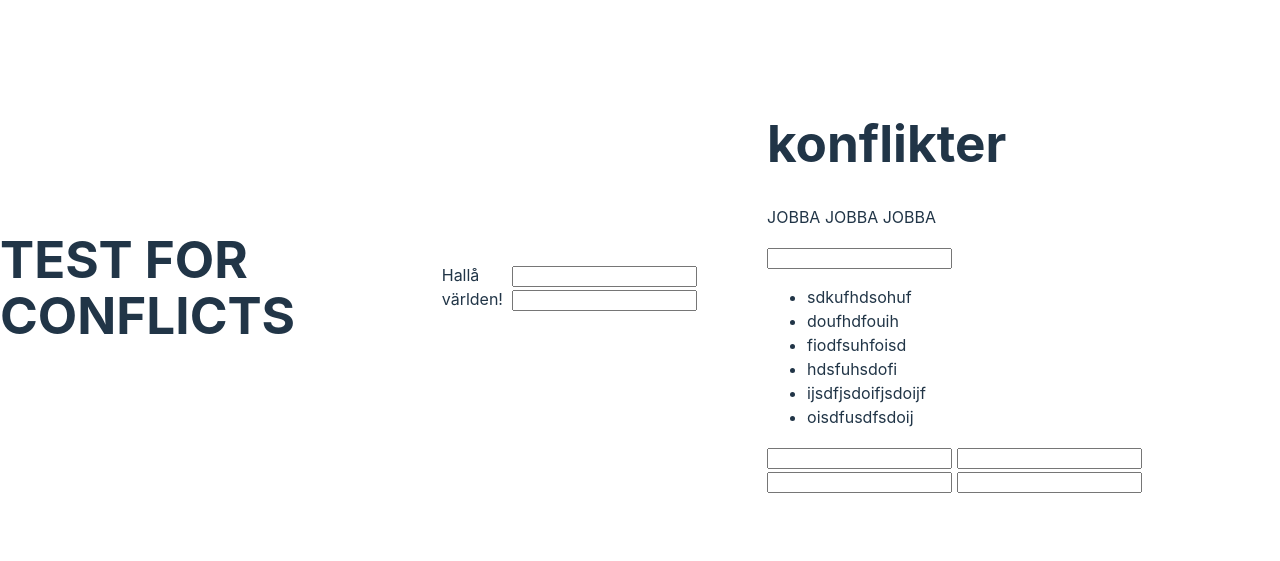
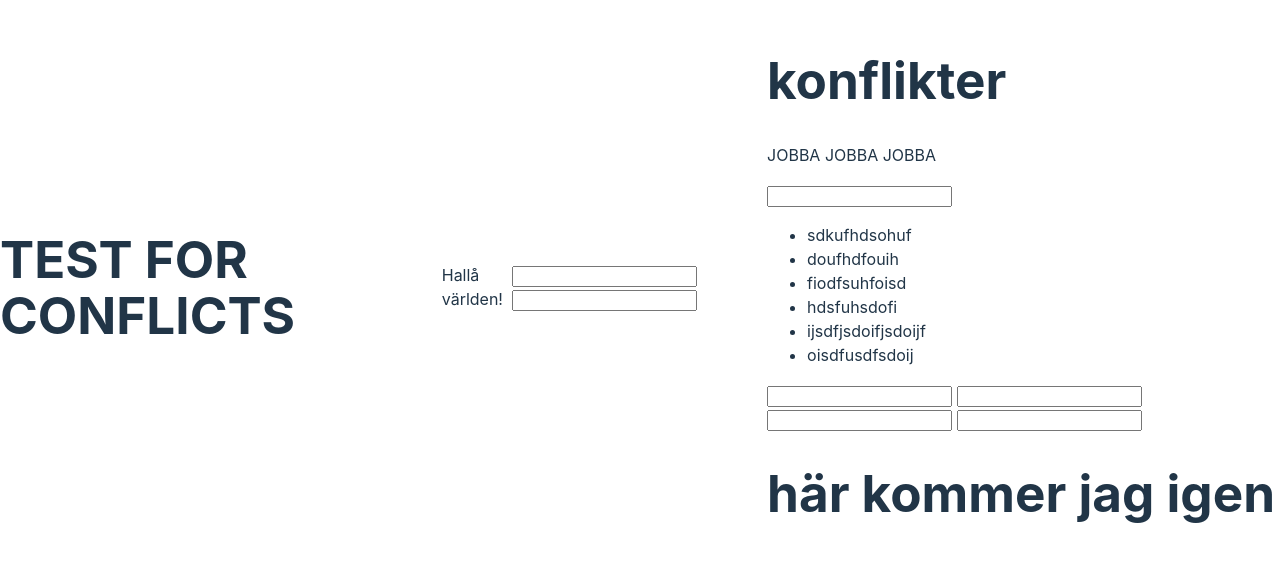
Before and after one commit to Kamechan98/git-test-, a website built with Vite: page index.html in a window 1280 px wide. Shown: the part 113-674 px from the top of the page. Built offline with nearby package versions, Linux system fonts and the light colour scheme.

Commit message:
här kommer Moa igen

```diff
--- a/index.html
+++ b/index.html
@@ -36,6 +36,8 @@
     <input type="text" name="" id="">
     <input type="text" name="" id="">
   </form>
+
+  <h1> här kommer jag igen</h1>
 </main>
 
 
```
